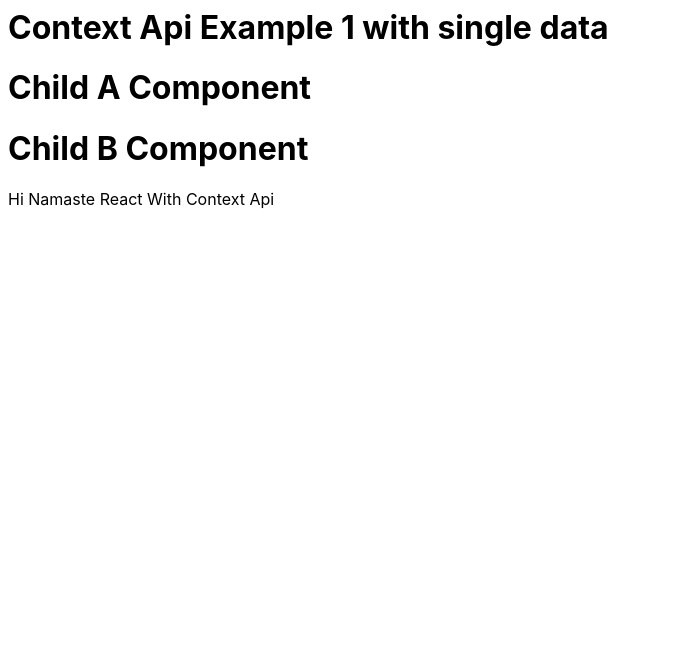
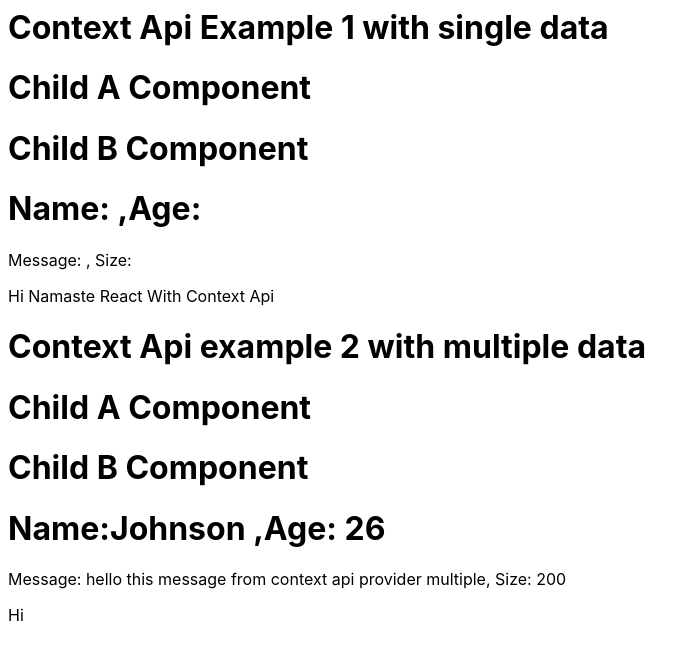
Before and after one commit to divesh-sharma/react-hooks, a React (Create React App) app: page / in a window 1280 px wide. Shown: the top 660 px of the page, without its empty margins (0-699 px from the left). Built offline with nearby package versions, Linux system fonts and the light colour scheme.

Commit message:
Context Api Two Data Provider

```diff
--- a/src/App.js
+++ b/src/App.js
@@ -1,16 +1,24 @@
 import React from 'react';
 import './style.css';
-import { ContextApiProducer } from './ContextApi';
+import { ContextApiProvider } from './ContextApi';
 import ChildA from './ChildA';
+import { ContextApiMultipleProvider } from './ContextApiMultiple';
 
 export default function App() {
   return (
     <div>
       <div>
         <h1>Context Api Example 1 with single data</h1>
-        <ContextApiProducer>
+        <ContextApiProvider>
           <ChildA />
-        </ContextApiProducer>
+        </ContextApiProvider>
+      </div>
+
+      <div>
+        <h1>Context Api example 2 with multiple data</h1>
+        <ContextApiMultipleProvider>
+          <ChildA />
+        </ContextApiMultipleProvider>
       </div>
     </div>
   );
--- a/src/ChildB.js
+++ b/src/ChildB.js
@@ -1,10 +1,33 @@
 import React from 'react';
 import ChildC from './ChildC';
+import { data1, data2 } from './ContextApiMultiple';
 
 export default function ChildB() {
   return (
     <div>
       <h1>Child B Component</h1>
+
+      <data1.Consumer>
+        {(data) => {
+          return (
+            <data2.Consumer>
+              {(message) => {
+                return (
+                  <div>
+                    <h1>
+                      Name:{data?.name} ,Age: {data?.age}
+                    </h1>
+                    <p>
+                      {' '}
+                      Message: {message?.text}, Size: {message?.size}
+                    </p>
+                  </div>
+                );
+              }}
+            </data2.Consumer>
+          );
+        }}
+      </data1.Consumer>
       <ChildC />
     </div>
   );
--- a/src/ContextApi.js
+++ b/src/ContextApi.js
@@ -2,8 +2,8 @@ import React, { createContext } from 'react';
 
 const data = createContext();
 const name = 'Namaste React With Context Api';
-function ContextApiProducer(props) {
+function ContextApiProvider(props) {
   return <data.Provider value={name}>{props.children}</data.Provider>;
 }
 
-export { data, ContextApiProducer };
+export { data, ContextApiProvider };
--- /dev/null
+++ b/src/ContextApiMultiple.js
@@ -0,0 +1,24 @@
+import React,{createContext} from "react";
+
+const data1 = createContext();
+const data2 = createContext();
+
+const user = {
+  name:"Johnson",
+  age:26
+};
+
+const message={
+  text:"hello this message from context api provider multiple",
+  size:200
+};
+
+function ContextApiMultipleProvider(props){
+  return <data1.Provider value={user}>
+    <data2.Provider value={message}>
+      {props?.children}
+    </data2.Provider>
+  </data1.Provider>
+}
+
+export {data1,data2,ContextApiMultipleProvider};
```
